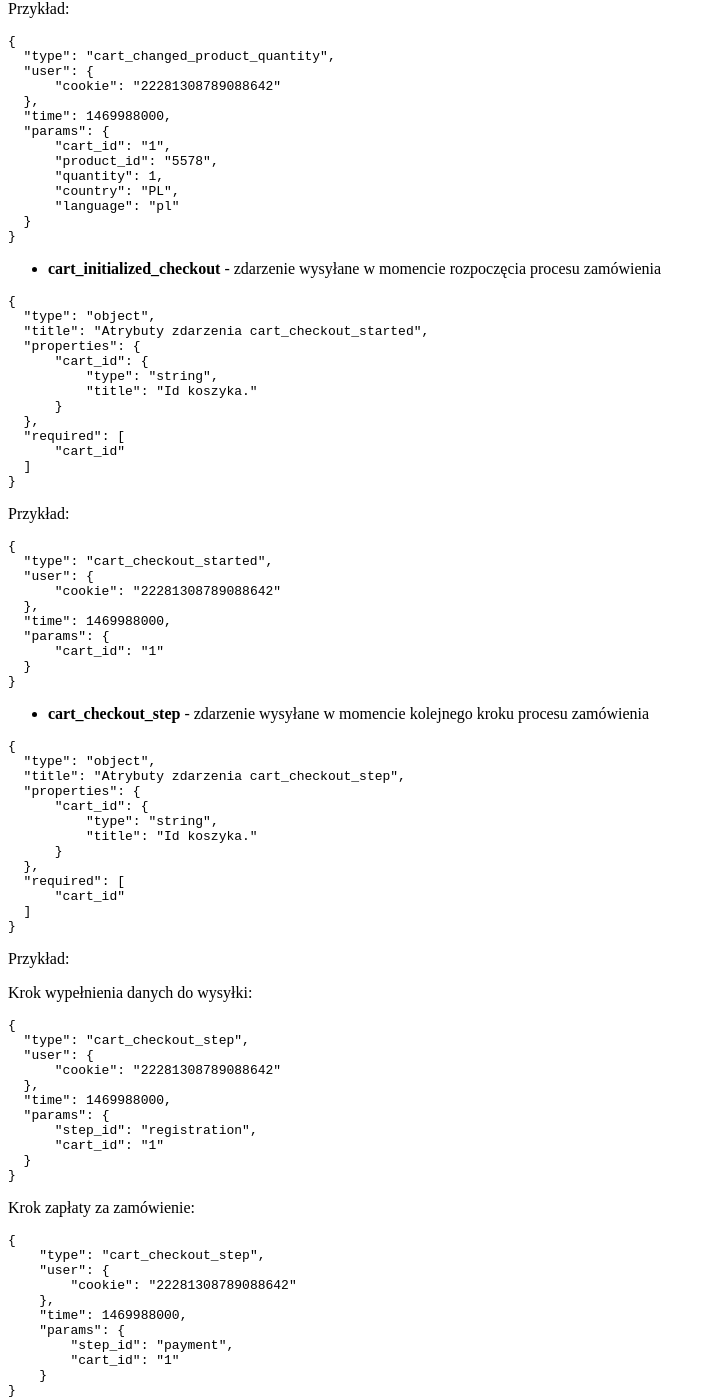
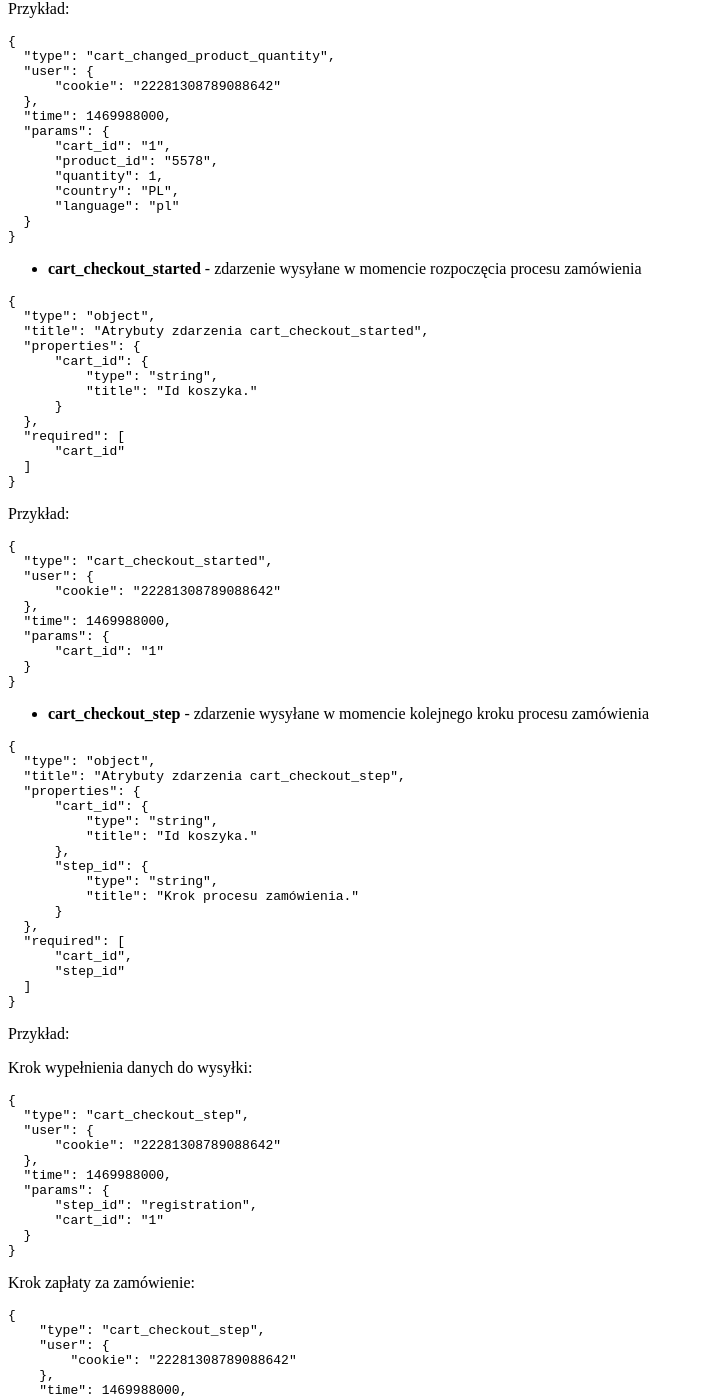
Before and after one commit to SAREhub/Client_Docs_PL, a Sphinx documentation site: the page built from docs/cart-events.rst, in a window 1280 px wide and 1400 px high, scrolled down 6132 px. Shown: the whole window, without its empty margins (0-716 px from the left). Built offline with Sphinx 7.4.7, drawn with Linux system fonts in a browser that asks for light colours; comment, search, counter and statistics services are not loaded; some of the changed text lies outside the part shown.

```diff
--- a/docs/cart-events.rst
+++ b/docs/cart-events.rst
@@ -440,7 +440,7 @@ Przykład:
     }
   }
 
-* **cart_initialized_checkout** - zdarzenie wysyłane w momencie rozpoczęcia procesu zamówienia
+* **cart_checkout_started** - zdarzenie wysyłane w momencie rozpoczęcia procesu zamówienia
 
 .. code-block:: json
 
@@ -484,10 +484,15 @@ Przykład:
         "cart_id": {
             "type": "string",
             "title": "Id koszyka."
+        },
+        "step_id": {
+            "type": "string",
+            "title": "Krok procesu zamówienia."
         }
     },
     "required": [
-        "cart_id"
+        "cart_id",
+        "step_id"
     ]
   }
 
@@ -525,7 +530,7 @@ Krok zapłaty za zamówienie:
       }
   }
 
-* **cart_completed_checkout** - zdarzenie wysyłane w momencie zakończenia procesu zamówienia
+* **cart_checkout_completed** - zdarzenie wysyłane w momencie zakończenia procesu zamówienia
 
 .. code-block:: json
 
--- a/docs/conf.py
+++ b/docs/conf.py
@@ -4,8 +4,8 @@ project = u'SAREhub'
 copyright = u'2016, SARE SA'
 author = u'SARE SA'
 
-version = "0.4.6"
-release = "0.4.6"
+version = "0.4.7"
+release = "0.4.7"
 html_logo = 'assets/img/logo.svg'
 html_favicon = 'assets/img/favicon.ico'
 html_show_sphinx = False
```
